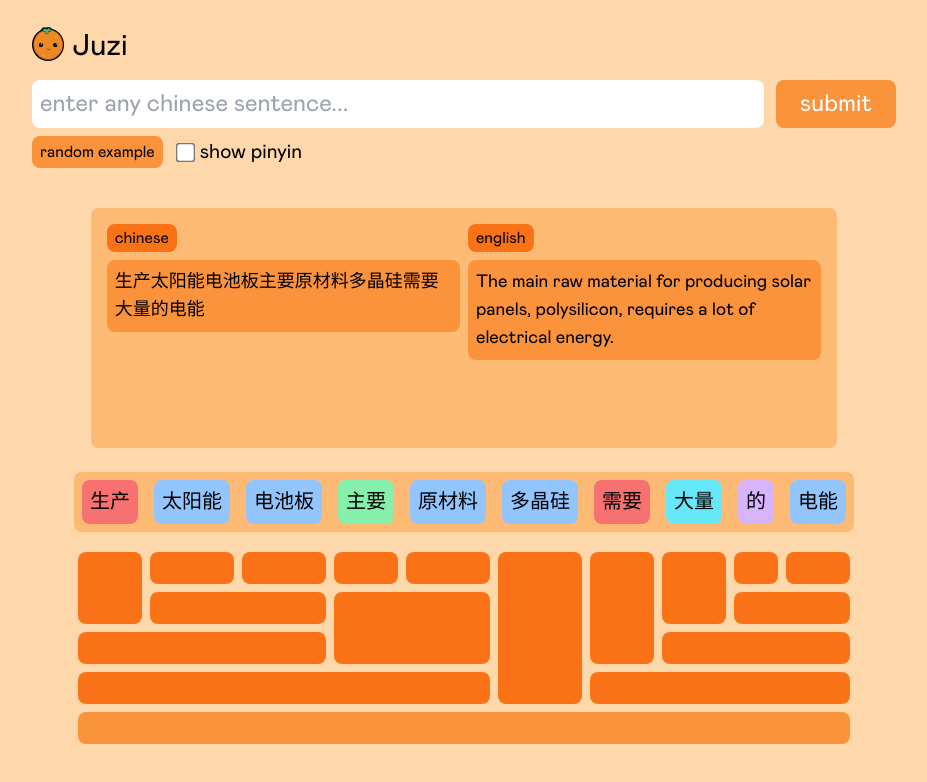
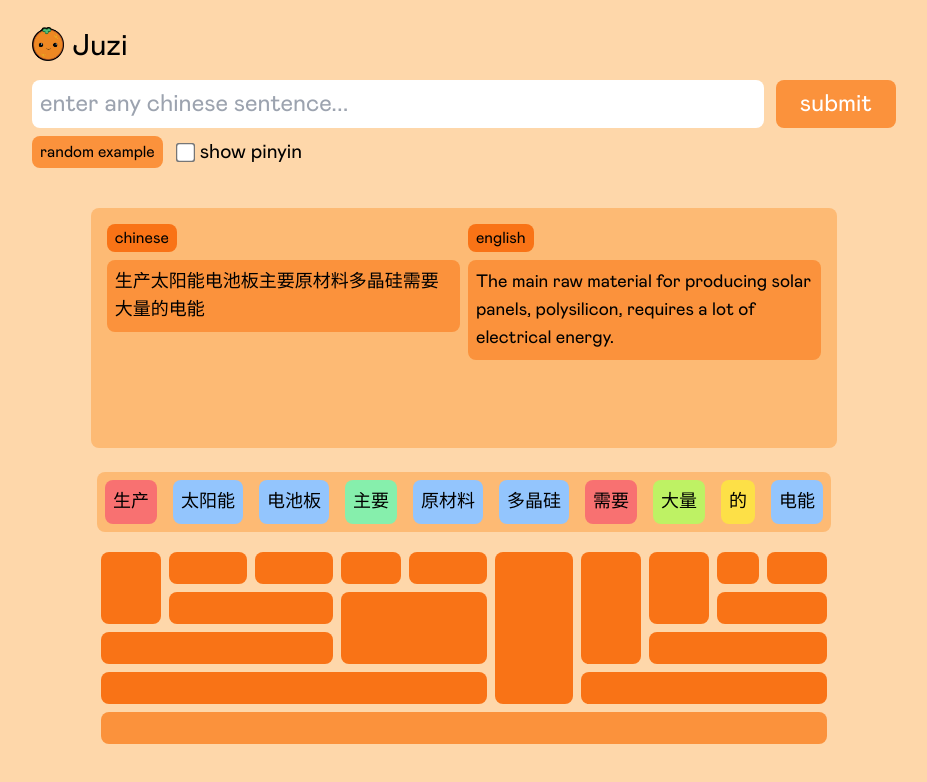
Before and after one commit to vishaalram02/juzi, a SvelteKit app: page / in a window 1280 px wide. Both pictures are taken after a click on the button "random example". Shown: the top 782 px of the page, without its empty margins (176-1103 px from the left). Built offline with nearby package versions, Linux system fonts and the light colour scheme.

Commit message:
button bug

```diff
--- a/src/routes/+page.svelte
+++ b/src/routes/+page.svelte
@@ -3,14 +3,14 @@
 
 	const classColors = {
 		noun: 'bg-blue-300',
-		pronoun: 'bg-yellow-300',
+		pronoun: 'bg-purple-300',
 		verb: 'bg-red-400',
 		adjective: 'bg-green-300',
 		adverb: 'bg-indigo-300',
-		preposition: 'bg-teal-300',
-		conjunction: 'bg-pink-300',
-		quantifier: 'bg-cyan-300',
-		particle: 'bg-purple-300',
+		preposition: 'bg-pink-300',
+		conjunction: 'bg-cyan-300',
+		quantifier: 'bg-lime-300',
+		particle: 'bg-yellow-300',
 		other: 'bg-gray-300'
 	};
 
@@ -67,6 +67,7 @@
 
 	$: setTokenNum(selected);
 	const setTokenNum = (index: number) => {
+		definition = 0;
 		for (let i = 0; i < tokens.length; i++) {
 			if (tokens[i].nodeIndex == index) {
 				tokenNum = i;
@@ -249,7 +250,13 @@
 
 <div class="w-screen px-20 pb-20 pt-6">
 	<div class="mx-32">
-		<div class="flex items-center space-x-2">
+		<div
+			role="button"
+			tabindex="0"
+			on:click={() => (status = 0)}
+			on:keydown={null}
+			class="flex items-center space-x-2 w-fit"
+		>
 			<img class="w-8" src="/juzi.png" alt="juzi" />
 			<h1 class="text-3xl pt-1">Juzi</h1>
 		</div>
@@ -286,7 +293,7 @@
 										on:click={() => {
 											definition = Math.max(definition - 1, 0);
 										}}
-										class="px-2 h-full">{'<'}</button
+										class="px-2 focus:outline-none">{'<'}</button
 									>
 									<div>{definition + 1 + '/' + dict[nodes[selected].content].length}</div>
 									<button
@@ -296,7 +303,7 @@
 												dict[nodes[selected].content].length - 1
 											);
 										}}
-										class="px-2">{'>'}</button
+										class="px-2 focus:outline-none">{'>'}</button
 									>
 								</div>
 							</div>
@@ -340,7 +347,7 @@
 									on:click={() => (selected = token.nodeIndex)}
 									class="focus:outline-none p-2 m-2 rounded-lg {classColors[token.class]}"
 								>
-									<div class="text-xl">{token.content}</div>
+									<div class="text-lg whitespace-nowrap">{token.content}</div>
 								</div>
 							</div>
 
```
